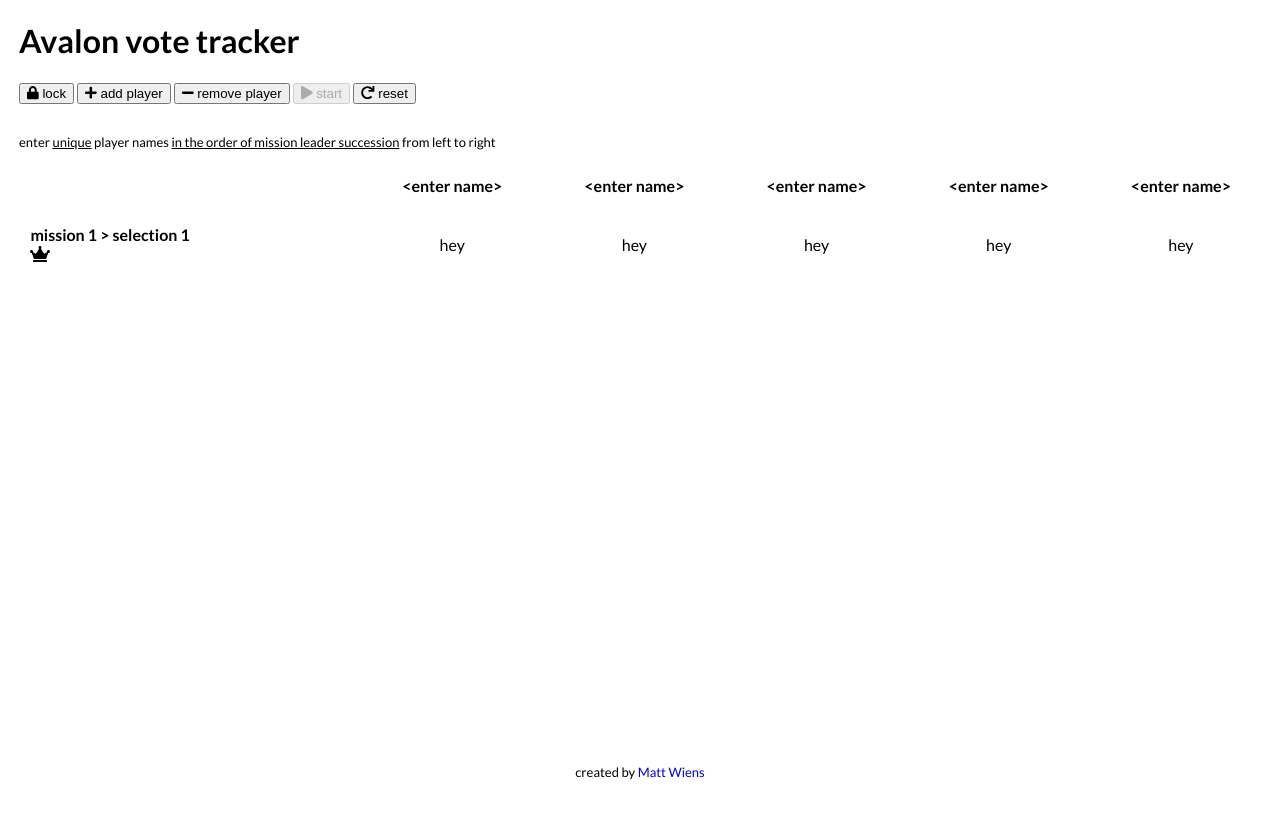
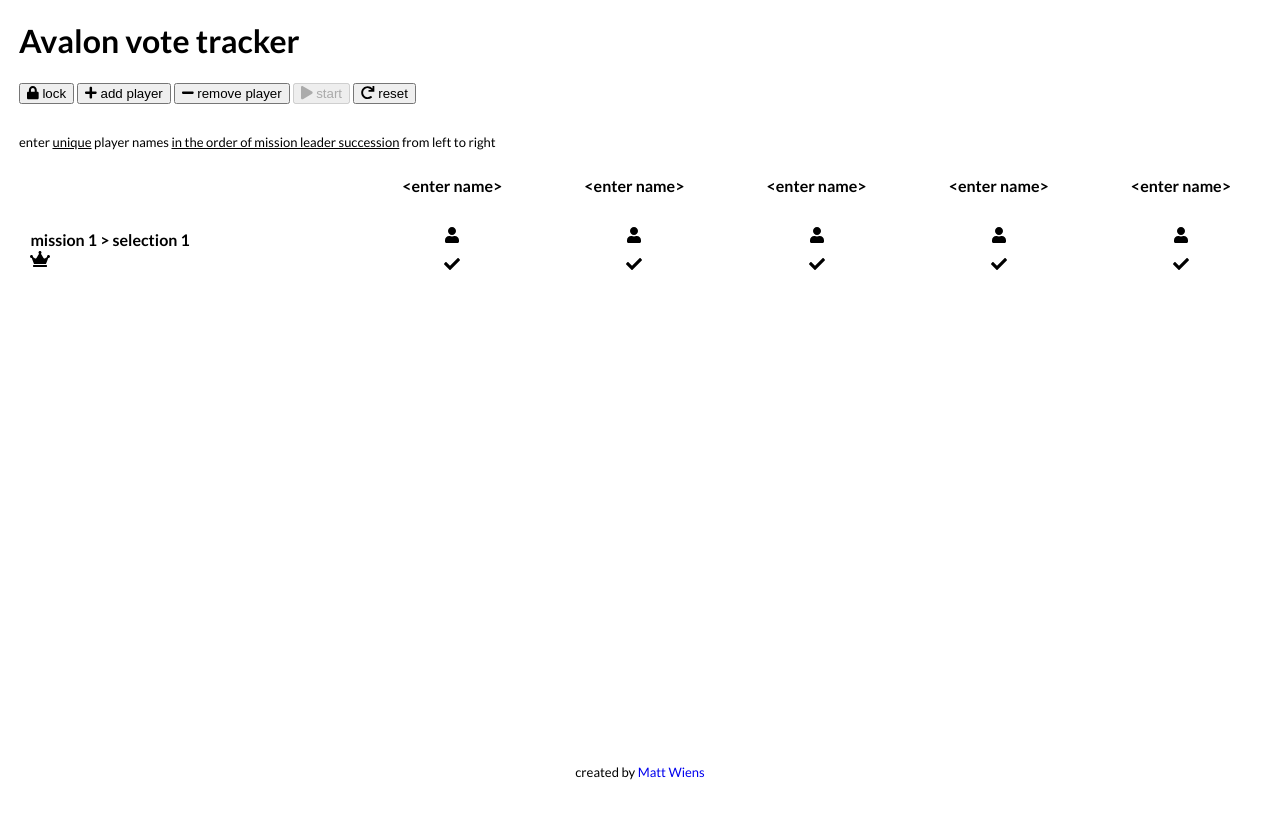
Before and after one commit to mwiens91/avalon-vote-tracker, a React (Create React App) app: page / in a window 1280 px wide. Shown: the top 818 px of the page. Built offline with nearby package versions, Linux system fonts and the light colour scheme.

Commit message:
Show mission data on table
This isn't completely done: it's not showing *real* data yet.

```diff
--- a/src/App.js
+++ b/src/App.js
@@ -1,6 +1,7 @@
 import React, { Component } from "react";
 import { library } from "@fortawesome/fontawesome-svg-core";
 import {
+  faCheck,
   faCrown,
   faLock,
   faLockOpen,
@@ -8,6 +9,8 @@ import {
   faPlay,
   faPlus,
   faRedo,
+  faTimes,
+  faUser,
 } from "@fortawesome/free-solid-svg-icons";
 import { FontAwesomeIcon } from "@fortawesome/react-fontawesome";
 import "./App.css";
@@ -17,7 +20,18 @@ import Footer from "./Footer";
 import HelpMessage from "./HelpMessage";
 
 // Load Font Awesome icons
-library.add(faCrown, faLock, faLockOpen, faMinus, faPlay, faPlus, faRedo);
+library.add(
+  faCheck,
+  faCrown,
+  faLock,
+  faLockOpen,
+  faMinus,
+  faPlay,
+  faPlus,
+  faRedo,
+  faTimes,
+  faUser
+);
 
 const MISSION_IN_PROGRESS = "in progress";
 // const MISSION_REJECTED = "rejected";
@@ -36,6 +50,8 @@ const INITIAL_STATE = {
       missionNumber: 1,
       selectionNumber: 1,
       status: MISSION_IN_PROGRESS,
+      approves: Array(5).fill(false),
+      onTeam: Array(5).fill(false),
     },
   ],
 };
@@ -61,6 +77,16 @@ class App extends Component {
     this.setState({
       numPlayers: this.state.numPlayers + 1,
       players: [...this.state.players, ""],
+      missions: [
+        {
+          leader: 0,
+          missionNumber: 1,
+          selectionNumber: 1,
+          status: MISSION_IN_PROGRESS,
+          approves: Array(this.state.numPlayers + 1).fill(false),
+          onTeam: Array(this.state.numPlayers + 1).fill(false),
+        },
+      ],
     });
   }
 
@@ -73,6 +99,16 @@ class App extends Component {
     this.setState({
       numPlayers: this.state.numPlayers - 1,
       players: this.state.players.slice(0, this.state.numPlayers - 1),
+      missions: [
+        {
+          leader: 0,
+          missionNumber: 1,
+          selectionNumber: 1,
+          status: MISSION_IN_PROGRESS,
+          approves: Array(this.state.numPlayers - 1).fill(false),
+          onTeam: Array(this.state.numPlayers - 1).fill(false),
+        },
+      ],
     });
   }
 
@@ -147,7 +183,14 @@ class App extends Component {
                   </div>
                 </td>
                 {this.state.players.map(_ => (
-                  <td style={{ textAlign: "center" }}>hey</td>
+                  <td style={{ textAlign: "center" }}>
+                    <div style={{ paddingBottom: "10px" }}>
+                      <FontAwesomeIcon icon="user" />
+                    </div>
+                    <div>
+                      <FontAwesomeIcon icon="check" />
+                    </div>
+                  </td>
                 ))}
               </tr>
             ))}
```
